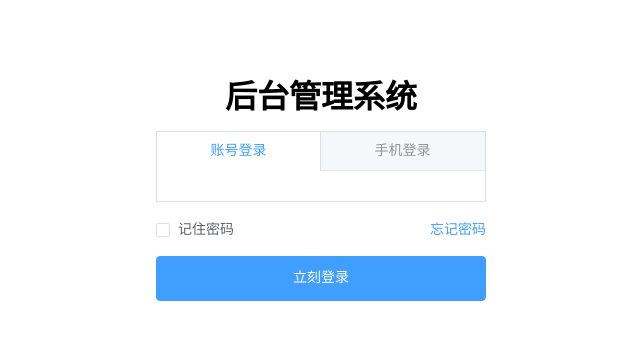
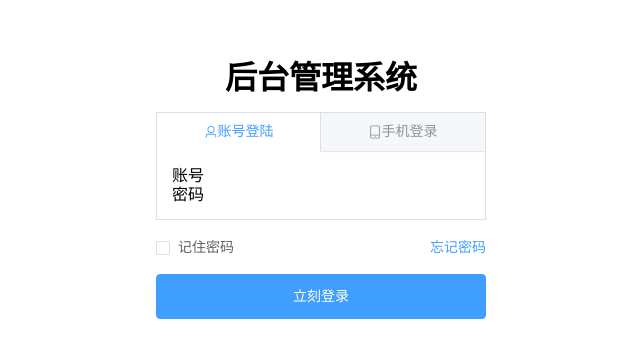
Before and after one commit to luumod/ManagerSystem-Vue, a Vue app: page /#/login in a window 1280 px wide. Shown: the part 146-504 px from the top of the page, without its empty margins (319-959 px from the left). Built offline with nearby package versions, Linux system fonts and the light colour scheme.

Commit message:
组件插槽

```diff
--- a/src/views/login/c-cpns/login-panel.vue
+++ b/src/views/login/c-cpns/login-panel.vue
@@ -4,9 +4,23 @@
 
     <!-- 中心内容区域-->
     <div class="tabs">
-      <el-tabs type="border-card" stretch>
-        <el-tab-pane label="账号登录"> </el-tab-pane>
-        <el-tab-pane label="手机登录"> </el-tab-pane>
+      <el-tabs type="border-card" stretch v-model="activeName">
+        <el-tab-pane label="账号登录" name="account">
+          <template #label>
+            <el-icon><User /></el-icon>
+            <span class="text">账号登陆</span>
+          </template>
+          <div>账号</div>
+          <div>密码</div>
+        </el-tab-pane>
+        <el-tab-pane label="手机登录" name="phone">
+          <template #label>
+            <el-icon><Iphone /></el-icon>
+            <span class="text">手机登录</span>
+          </template>
+          <div>手机号</div>
+          <div>验证码</div>
+        </el-tab-pane>
       </el-tabs>
     </div>
 
@@ -15,7 +29,9 @@
       <el-checkbox v-model="isRememberPwd" label="记住密码"></el-checkbox>
       <el-link type="primary">忘记密码</el-link>
     </div>
-    <el-button type="primary" class="login-btn" size="large">立刻登录</el-button>
+    <el-button type="primary" class="login-btn" size="large" @click="handleLogin"
+      >立刻登录</el-button
+    >
   </div>
 </template>
 
@@ -23,6 +39,16 @@
 import { ref } from 'vue';
 
 const isRememberPwd = ref(false);
+
+//v-model="activeName"
+const activeName = ref<string>('account');
+function handleLogin() {
+  if (activeName.value === 'account') {
+    console.log('账号登录');
+  } else {
+    console.log('手机登录');
+  }
+}
 </script>
 
 <style scoped>
```
